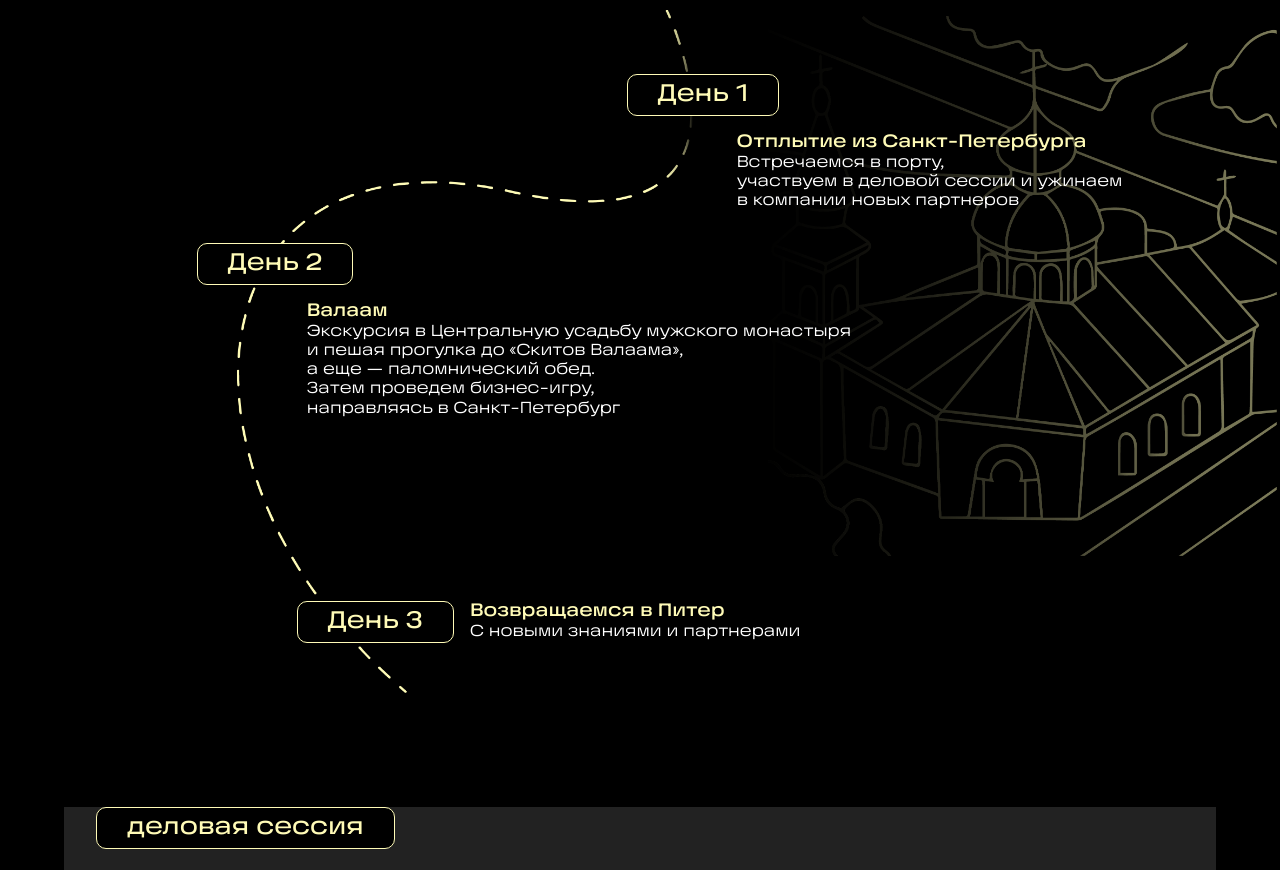
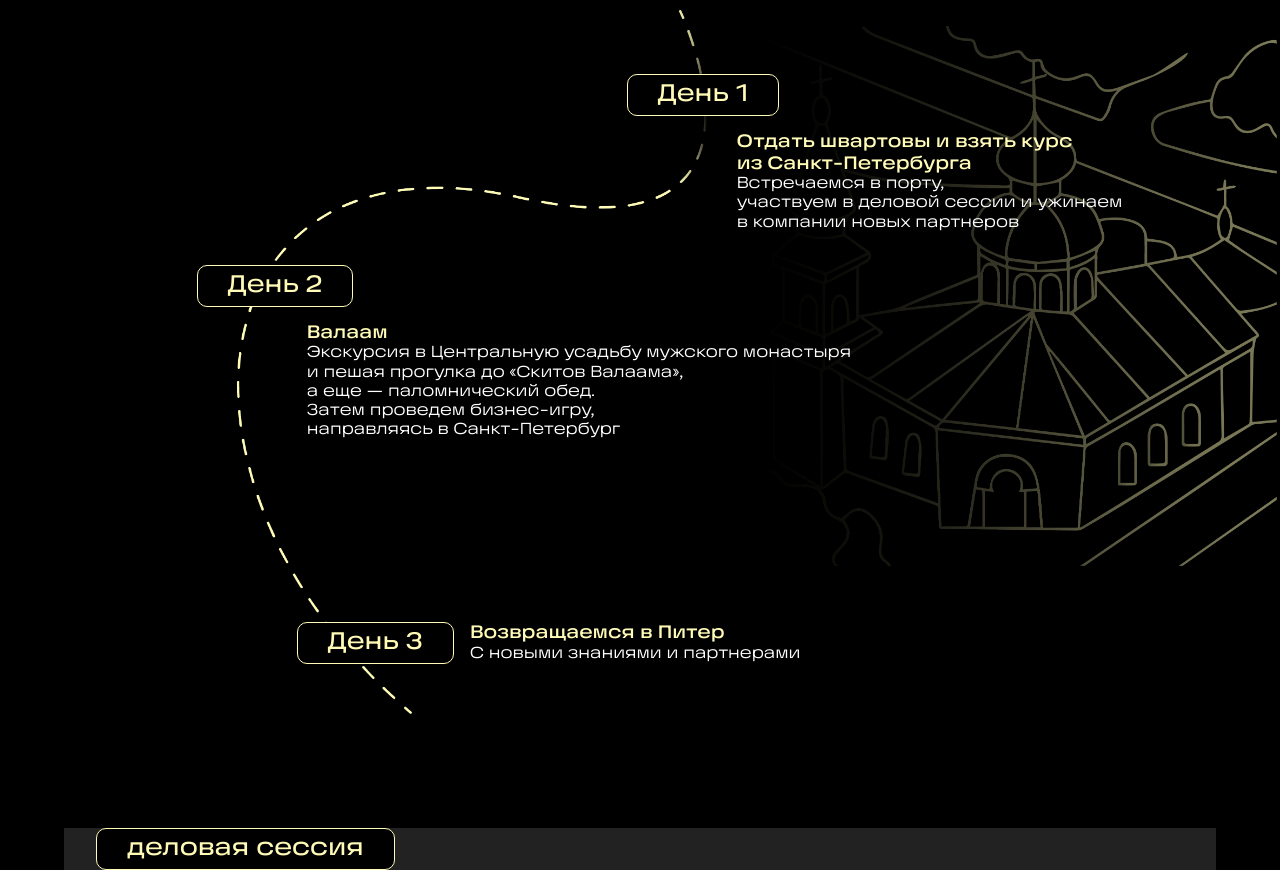
Before and after one commit to garaev-vadim-m/digital, a website built with Vite: page index.html in a window 1280 px wide. Shown: the part 1320-2190 px from the top of the page. Built offline with nearby package versions, Linux system fonts and the light colour scheme.

Commit message:
Change text index.html

```diff
--- a/index.html
+++ b/index.html
@@ -117,7 +117,7 @@
               </div>
               <div class="program_day-text">
                 <h4 class="program_day-title day_two-paragraph">
-                  Отплытие <span class="noWrap">из Санкт-Петербурга</span>
+                  Отдать швартовы <span class="noWrap">и взять</span> курс <span class="noWrap">из Санкт-Петербурга</span>
                 </h4>
                 <p class="day_two-paragraph">
                   Встречаемся в порту,<br />участвуем в деловой <span class="noWrap">сессии и ужинаем</span><br />в
```
